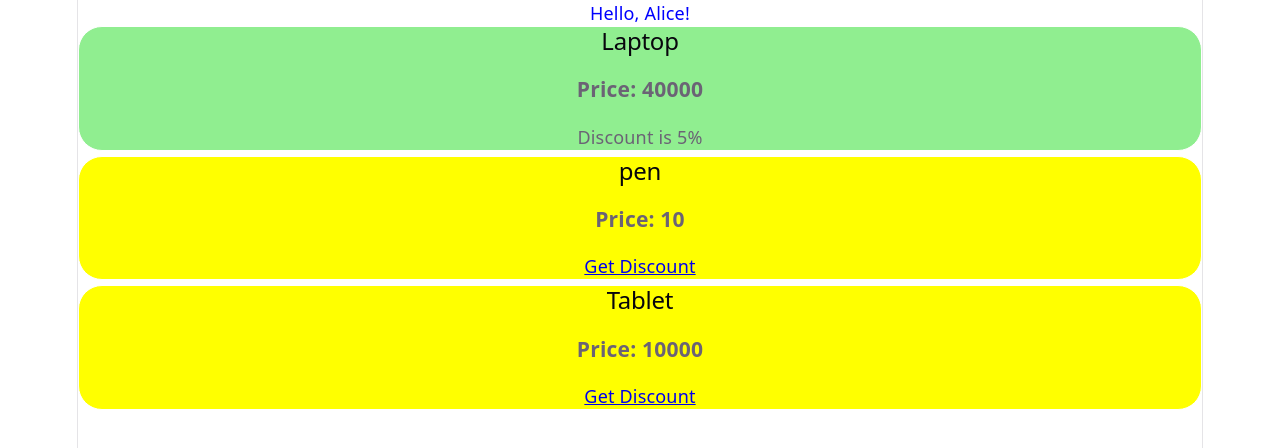
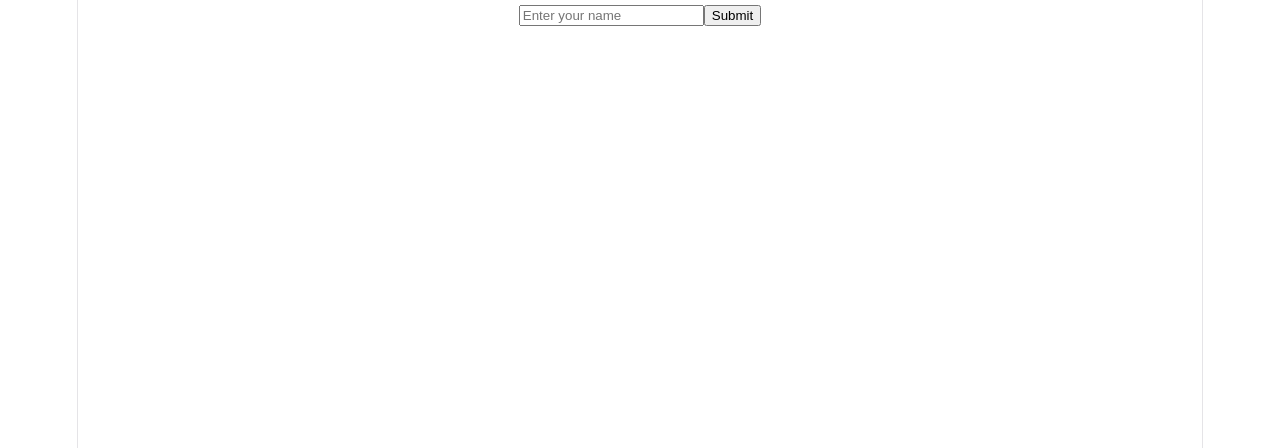
Before and after one commit to mayurigade-hub/revising-react, a React (Vite) app: page / in a window 1280 px wide. Shown: the top 448 px of the page. Built offline with nearby package versions, Linux system fonts and the light colour scheme.

Commit message:
Event object

```diff
--- a/src/App.jsx
+++ b/src/App.jsx
@@ -1,6 +1,7 @@
 import './App.css'
-import ProductTab from './ProductTab.jsx'
-import Msg from './msg.jsx'
+// import ProductTab from './ProductTab.jsx'
+// import Msg from './msg.jsx'
+import Form from './Form.jsx'
 // import Title from './Title.jsx'
 // import Description from './description.jsx'
 
@@ -10,8 +11,9 @@ import Msg from './msg.jsx'
 function App() {
   return (
     <>
-      <Msg userName="Alice" textColor="blue" />
-      <ProductTab />
+      <Form />
+      {/* <Msg userName="Alice" textColor="blue" />
+      <ProductTab /> */}
       {/* rendering title component */}
       {/* <Title />   */}
       {/* rendering description component */}
--- /dev/null
+++ b/src/Form.jsx
@@ -0,0 +1,16 @@
+function handleFormSubmit(event) {
+    // Prevent the default form submission behavior That means the page will not reload when the form is submitted.
+    // and form submitted will appear properly
+    event.preventDefault();
+    console.log("Form submitted!");
+}
+
+
+export default function Form() {
+    return (
+        <form onSubmit={ handleFormSubmit }>
+            <input type="text" placeholder="Enter your name"/>
+            <button type="submit">Submit</button>
+        </form>
+    )
+}
```
